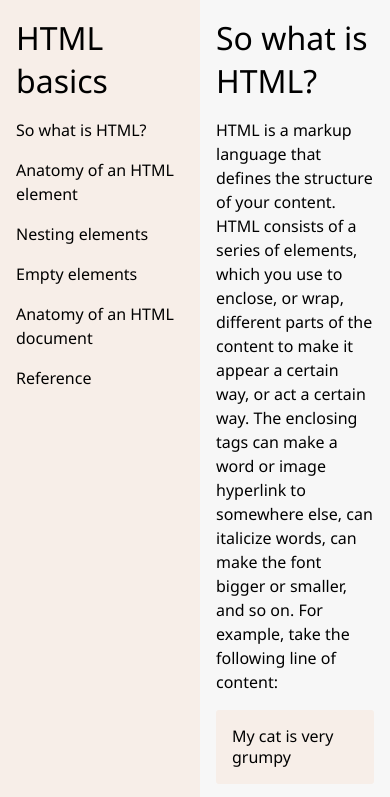
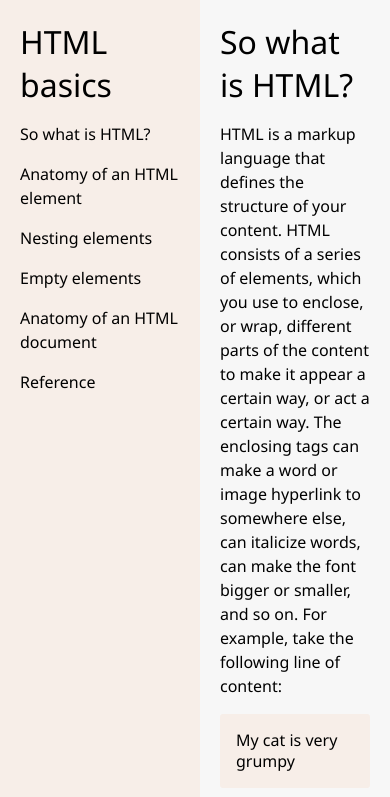
Before and after one commit to YuliaM1/Technical-Documentation-Page, a plain HTML site: page index.html in a window 390 px wide. Shown: the top 797 px of the page. Drawn offline with Linux system fonts and the light colour scheme.

Commit message:
update paddings

```diff
--- a/styles.css
+++ b/styles.css
@@ -31,7 +31,7 @@ pre {
 .navbar {
   height: 100vh;
   width: 300px;
-  padding: 2rem;
+  padding: 35px;
   background-color: #F7EEE8;
   position: fixed;
   top: 0;
@@ -54,7 +54,7 @@ pre {
 
 .main-doc {
   margin-left: 300px;
-  padding: 2rem;
+  padding: 35px;
 }
 
 .main-doc img {
@@ -79,13 +79,13 @@ header {
 
 @media only screen and (max-width: 767px) {
   .navbar {
-    padding: 1rem;
+    padding: 20px;
     width: 250px;
   }
 
   .main-doc {
     margin-left: 250px;
-    padding: 1rem 2rem;
+    padding: 20px 35px;
   }
 
   .main-doc ul {
@@ -95,12 +95,11 @@ header {
 
 @media only screen and (max-width: 480px) {
   .navbar {
-    padding: 1rem;
     width: 200px;
   }
 
   .main-doc {
     margin-left: 200px;
-    padding: 1rem;
+    padding: 20px;
   }
 }
```
